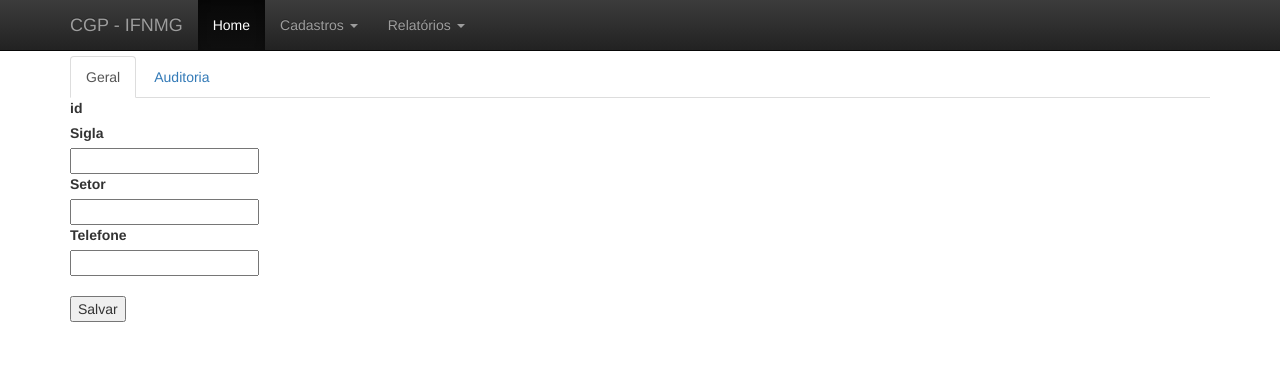
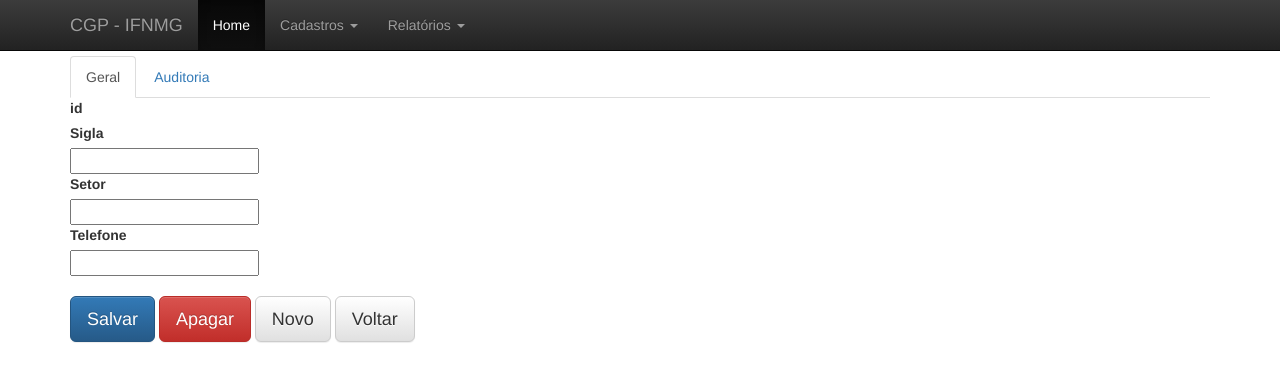
Before and after one commit to petroniocandido/CGP, a Flask app: template templates/editarSetor.html in a window 1280 px wide. Shown: the top 382 px of the page. Run offline with Flask 2, Linux system fonts and the light colour scheme; the template is opened without the code that fills it: values that come from a table or form of the project are taken from there, others are empty; parts of the project's set-up code (start-up, migrations or seed data) failed here and were passed over; some libraries are stand-ins or nearby versions.

Commit message:
Cadastro de Setores - implementação parcial - Inserção/Consulta/Alteração/Remoção OK

```diff
--- a/DomainModel.py
+++ b/DomainModel.py
@@ -170,7 +170,7 @@ class Pessoa(db.Model):
 	def __repr__(self):
 		return '<Pessoa %r>' % self.nome
 
-class PessoasTipos(db.Model):
+class PessoaTipo(db.Model):
 	__tablename__ = 'pessoastipos'
 	id = db.Column(db.Integer, primary_key = True)
 	descricao = db.Column(db.String(50))
--- a/setores/controller.py
+++ b/setores/controller.py
@@ -42,8 +42,11 @@ def setorEditar(id=0):
 
 	return render_template('editarSetor.html',form=form)
 
-@setores.route('/remover/<int:id>',methods=('POST'))
+@setores.route('/remover/<int:id>',methods=('GET','POST'))
 def setorRemover(id):
-	db.session.delete(obj)
+	setor = Setor.query.filter(Setor.id == id).first()
+	db.session.delete(setor)
 	db.session.commit()
-	return setoresListar()
+	#return setoresListar()
+	setores = Setor.query.all()
+	return render_template('listarSetores.html',setores = setores)
--- a/templates/editarSetor.html
+++ b/templates/editarSetor.html
@@ -26,7 +26,50 @@
 
   </div>
 
-  <input type="submit" value="Salvar" />
+<!-- Button trigger modal -->
+<button type="button" class="btn btn-primary btn-lg" data-toggle="modal" data-target="#SalvarModal">
+  Salvar
+</button>
+<button type="button" class="btn btn-danger btn-lg" data-toggle="modal" data-target="#ApagarModal">
+  Apagar
+</button>
+<a href="/setores/editar/0" class="btn btn-default btn-lg" role="button">Novo</a>
+<a href="/setores/listar/" class="btn btn-default btn-lg" role="button">Voltar</a>
+
+<!-- Modal -->
+<div class="modal fade" id="SalvarModal" tabindex="-1" role="dialog" aria-labelledby="SalvarModalLabel">
+  <div class="modal-dialog" role="document">
+    <div class="modal-content">
+      <div class="modal-header">
+        <h4 class="modal-title" id="myModalLabel">Confirmação</h4>
+      </div>
+      <div class="modal-body">
+        Deseja realmente salvar as alterações? Após a confirmação as alterações não poderão serem desfeitas!
+      </div>
+      <div class="modal-footer">
+        <button type="button" class="btn btn-default" data-dismiss="modal">Cancelar</button>
+        <button id="btnSalvar" type="submit" class="btn btn-primary" >Salvar</button>
+      </div>
+    </div>
+  </div>
+</div>
+
+<div class="modal fade" id="ApagarModal" tabindex="-1" role="dialog" aria-labelledby="ApagarModalLabel">
+  <div class="modal-dialog" role="document">
+    <div class="modal-content">
+      <div class="modal-header">
+        <h4 class="modal-title" id="myModalLabel">Confirmação</h4>
+      </div>
+      <div class="modal-body">
+        Deseja realmente apagar o registro? Após a confirmação essa ação não poderá ser desfeita!
+      </div>
+      <div class="modal-footer">
+        <button type="button" class="btn btn-default" data-dismiss="modal">Cancelar</button>
+        <a href="/setores/remover/{{form.id.data}}" class="btn btn-danger" role="button">Apagar</a>
+      </div>
+    </div>
+  </div>
+</div>
 
 </div>
 {% endblock %}
--- a/templates/layoutForm.html
+++ b/templates/layoutForm.html
@@ -1,7 +1,7 @@
 {% extends "layout.html" %}
 {% block content %}
 
- <form method="POST" action="{% block action %} {% endblock %}" accept-charset="UTF-8" role="form">
+ <form id="mainform" method="POST" action="{% block action %} {% endblock %}" accept-charset="UTF-8" role="form">
     {{ form.csrf_token }}
 
     {% block formulario %}
--- a/templates/listarSetores.html
+++ b/templates/listarSetores.html
@@ -22,7 +22,7 @@
 	  {% endfor %}
 	</tbody>
   </table>
-  <a href="/setores/editar/0">Novo</a>
+  <a href="/setores/editar/0" class="btn btn-default btn-lg" role="button">Novo</a>
 </div>
 
 {% endblock %}
```
